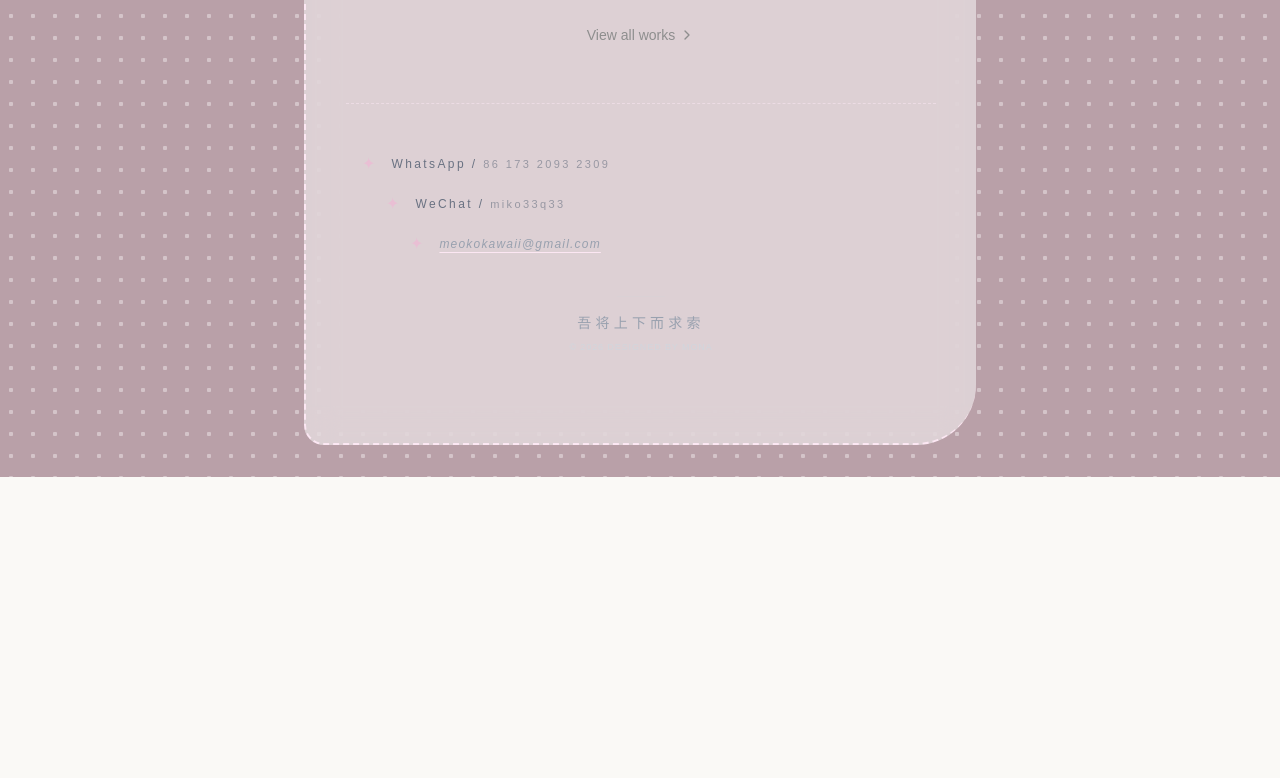
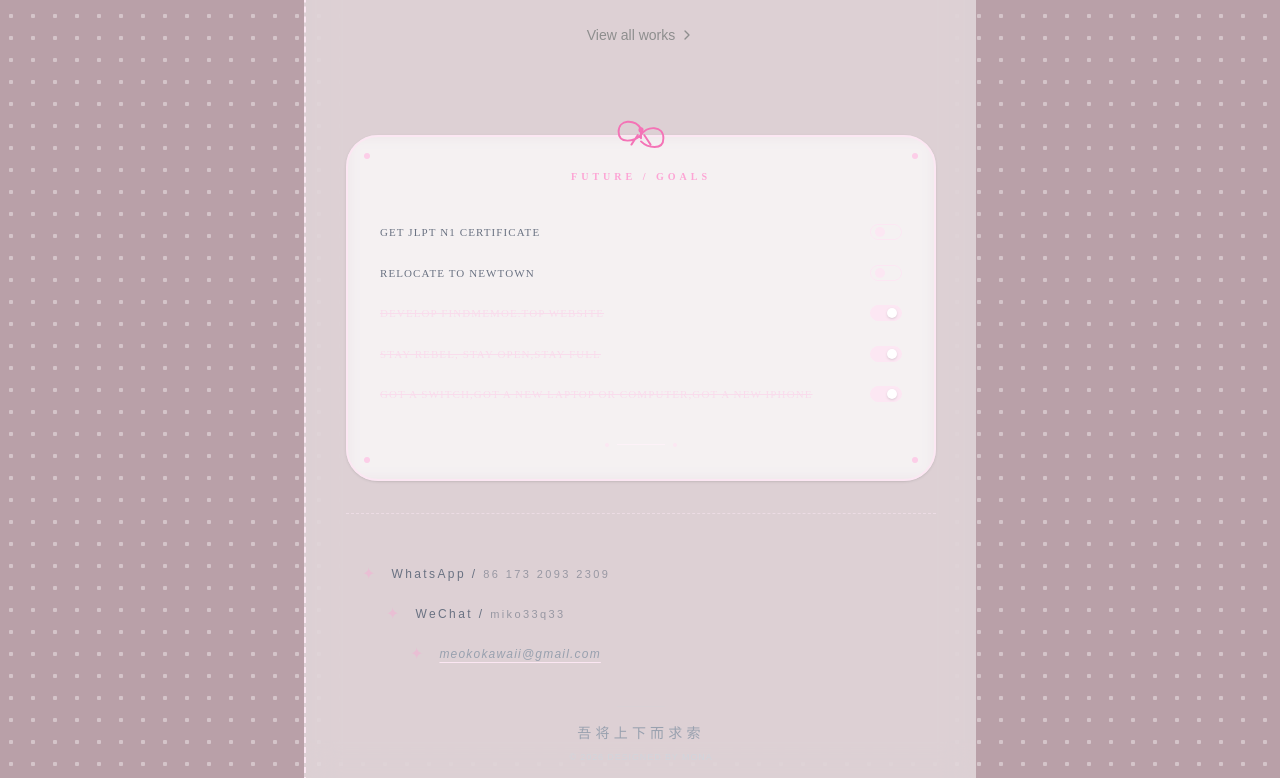
Before and after one commit to meokokawaii-droid/mona-web, a Next.js app: page / in a window 1280 px wide. Shown: the part 2019-2797 px from the top of the page. Before the commit the page ends 2496 px from the top, so only its background shows below. Built offline with nearby package versions, Linux system fonts and the light colour scheme.

Commit message:
mona force update 1720

```diff
--- a/app/page.tsx
+++ b/app/page.tsx
@@ -1,27 +1,71 @@
+'use client' // 必须加在第一行，开启点击交互
+
+import { useState } from "react" // 引入状态管理
 import { PolkaDotBackground } from "@/components/polka-dot-background"
 import { Header } from "@/components/header"
 import { AboutSection } from "@/components/about-section"
 import { PhotoGallery } from "@/components/photo-gallery"
 import { SkillsSection } from "@/components/skills-section"
 import { CreativeSection } from "@/components/creative-section"
-import { TagsSection } from "@/components/tags-section"
 import { Footer } from "@/components/footer"
+// 1. 导入你的愿望清单组件
+import { Wishlist } from "@/components/wishlist/wishlist"
 
 export default function HomePage() {
+  // 控制背景窗格是否显示的“开关”
+  const [isVideoOpen, setIsVideoOpen] = useState(false)
+
   return (
     <PolkaDotBackground>
       <main className="py-8 px-4">
         <div className="mx-auto max-w-2xl">
-        <div className="bg-white/50 backdrop-blur-lg p-8 md:p-10 rounded-[40px_15px_60px_20px] border-l-2 border-b-2 border-dashed border-pink-100 shadow-none">
+          <div className="bg-white/50 backdrop-blur-lg p-8 md:p-10 rounded-[40px_15px_60px_20px] border-l-2 border-b-2 border-dashed border-pink-100 shadow-none">
             <Header />
             <AboutSection />
             <PhotoGallery />
             <SkillsSection />
-            <CreativeSection />
+
+            {/* 给创意板块传入控制开关，让它能被点开 */}
+            <div onClick={() => setIsVideoOpen(true)} className="cursor-pointer">
+              <CreativeSection />
+            </div>
+
+            {/* 2. 将愿望清单放在这里，设置一个上间距 mt-12 让排版不拥挤 */}
+            <div className="mt-12">
+              <Wishlist />
+            </div>
+
             <Footer />
           </div>
         </div>
       </main>
+
+      {/* 极简背景窗格：只有点开时才渲染 */}
+      {isVideoOpen && (
+        <div
+          className="fixed inset-0 z-[100] flex items-center justify-center bg-black/80 backdrop-blur-md p-4"
+          onClick={() => setIsVideoOpen(false)} // 点击背景关闭
+        >
+          <div
+            className="relative w-full max-w-4xl aspect-video rounded-2xl overflow-hidden shadow-2xl bg-black"
+            onClick={(e) => e.stopPropagation()} // 点击视频区域不关闭
+          >
+            <video
+              src="/video/me.mp4" // 对应你放在 public/video 里的文件
+              controls
+              autoPlay
+              className="w-full h-full object-contain"
+            />
+            {/* 右上角关闭按钮 */}
+            <button
+              onClick={() => setIsVideoOpen(false)}
+              className="absolute top-4 right-4 text-white/50 hover:text-white text-2xl"
+            >
+              ✕
+            </button>
+          </div>
+        </div>
+      )}
     </PolkaDotBackground>
   )
 }
--- a/components/creative-section.tsx
+++ b/components/creative-section.tsx
@@ -13,7 +13,7 @@ const creativeItems: {
     type: "video",
     title: "精神流民",
     description: "大隐于市",
-    link: "#",
+    link: "/video/mevideo1.mp4",
   },
   {
     type: "writing",
@@ -88,7 +88,6 @@ export function CreativeSection() {
       <div className="space-y-3">
         {filteredItems.length === 0 ? (
           <p className="text-center text-sm text-muted-foreground py-10 px-4">
-            Video 与 Writing 条目可随后在代码里自行添加
           </p>
         ) : (
           filteredItems.map((item, idx) => (
--- /dev/null
+++ b/components/wishlist/wishlist.tsx
@@ -0,0 +1,79 @@
+'use client'
+import { useState } from 'react'
+
+export function Wishlist() {
+  const [wishes, setWishes] = useState([
+    { id: 1, text: "GET JLPT N1 CERTIFICATE", completed: false },
+    { id: 2, text: "RELOCATE TO NEWTOWN", completed: false },
+    { id: 3, text: "DEVELOP FINDMEMOE.TOP WEBSITE", completed: true },
+    { id: 4, text: "STAY REBEL, STAY OPEN,STAY FULL", completed: true },
+    { id: 5, text: "GOT A SWITCH,GOT A NEW LAPTOP OR COMPUTER,GOT A NEW IPHONE", completed: true },
+  ])
+
+  const toggleWish = (id: number) => {
+    setWishes(wishes.map(w => w.id === id ? { ...w, completed: !w.completed } : w))
+  }
+
+  return (
+    <section className="mt-16 relative font-mono">
+      {/* --- Ins风蝴蝶结装饰 --- */}
+      <div className="absolute -top-8 left-1/2 -translate-x-1/2 z-10 w-16 h-16 animate-pulse">
+        <svg viewBox="0 0 100 100" fill="none" xmlns="http://www.w3.org/2000/svg" className="w-full h-full">
+          <path
+            d="M50 40c-10-15-35-15-35 5s25 15 35 5m0 0c10-15 35-15 35 5s-25 15-35 5M50 40v15m-5-5l-10 15m20-15l10 15"
+            stroke="#f472b6"
+            strokeWidth="3"
+            strokeLinecap="round"
+          />
+          <circle cx="50" cy="42" r="4" fill="#f472b6" />
+        </svg>
+      </div>
+
+      {/* --- 简约装饰边框容器 --- */}
+      <div className="relative bg-white/40 backdrop-blur-sm p-8 rounded-[2rem] border-2 border-pink-100 shadow-sm transition-all duration-500 hover:shadow-md">
+
+        {/* 四角的简约装饰小点 */}
+        <div className="absolute top-4 left-4 w-1.5 h-1.5 bg-pink-200 rounded-full"></div>
+        <div className="absolute top-4 right-4 w-1.5 h-1.5 bg-pink-200 rounded-full"></div>
+        <div className="absolute bottom-4 left-4 w-1.5 h-1.5 bg-pink-200 rounded-full"></div>
+        <div className="absolute bottom-4 right-4 w-1.5 h-1.5 bg-pink-200 rounded-full"></div>
+
+        <h2 className="text-center text-[10px] font-bold tracking-[0.4em] text-pink-300 uppercase mb-10">
+          Future / Goals
+        </h2>
+
+        <div className="space-y-6">
+          {wishes.map((wish) => (
+            <div
+              key={wish.id}
+              onClick={() => toggleWish(wish.id)}
+              className="flex items-center justify-between cursor-pointer group"
+            >
+              <span className={`text-[11px] tracking-widest transition-all duration-500 ${
+                wish.completed ? 'text-pink-200 line-through opacity-60' : 'text-gray-500'
+              }`}>
+                {wish.text}
+              </span>
+
+              {/* 极简开关感特效 */}
+              <div className={`w-8 h-4 rounded-full border border-pink-100 relative transition-colors ${
+                wish.completed ? 'bg-pink-100' : 'bg-transparent'
+              }`}>
+                <div className={`absolute top-0.5 w-2.5 h-2.5 rounded-full transition-all duration-300 ${
+                  wish.completed ? 'right-1 bg-white shadow-sm' : 'left-1 bg-pink-100'
+                }`} />
+              </div>
+            </div>
+          ))}
+        </div>
+
+        {/* 底部装饰线 */}
+        <div className="mt-10 flex justify-center gap-2">
+          <div className="w-1 h-1 bg-pink-100 rounded-full"></div>
+          <div className="w-12 h-[1px] bg-pink-50 self-center"></div>
+          <div className="w-1 h-1 bg-pink-100 rounded-full"></div>
+        </div>
+      </div>
+    </section>
+  )
+}
```
Also changed, not shown: 1 other file (tests, documents, lock files or other folders).
